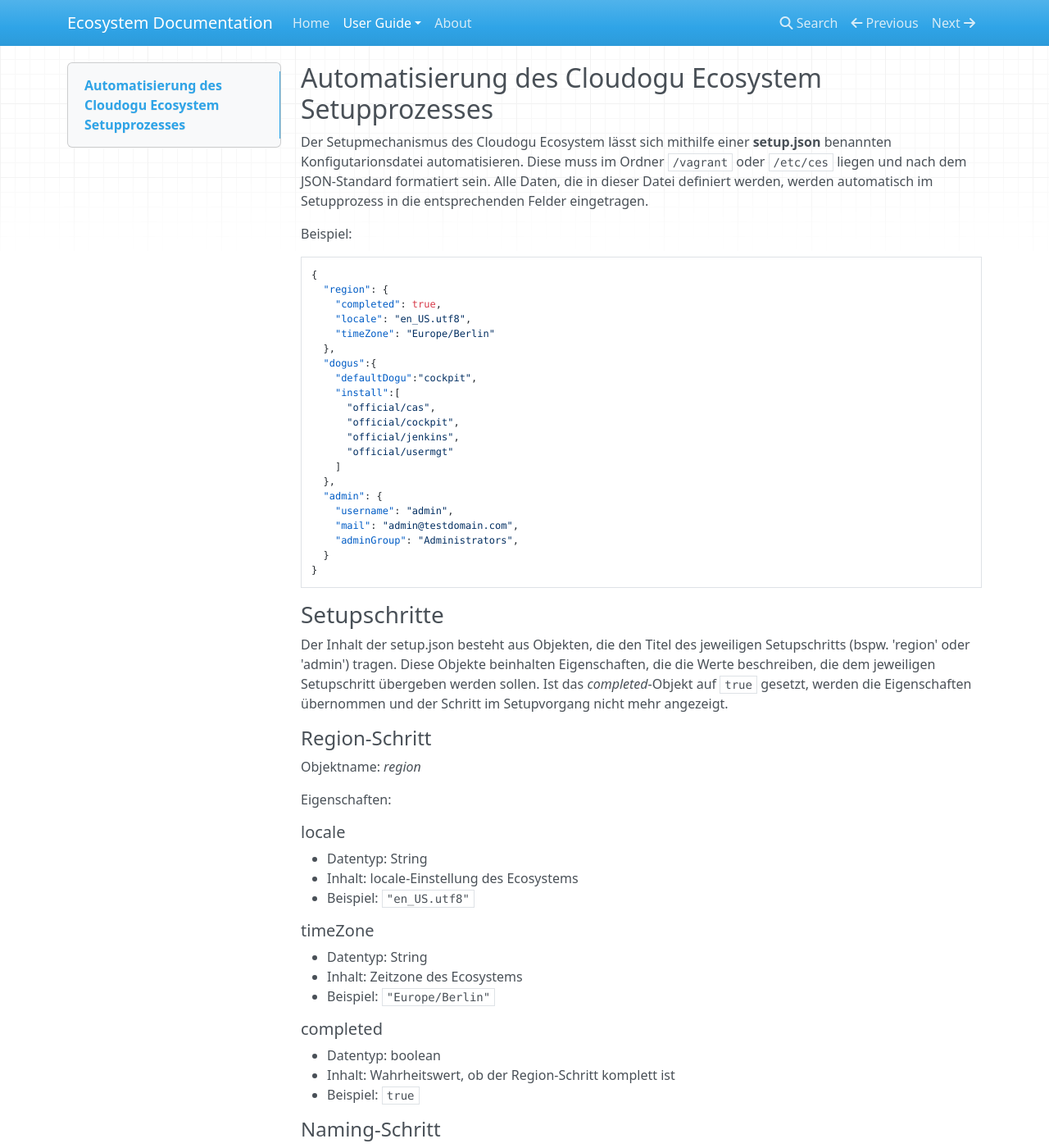
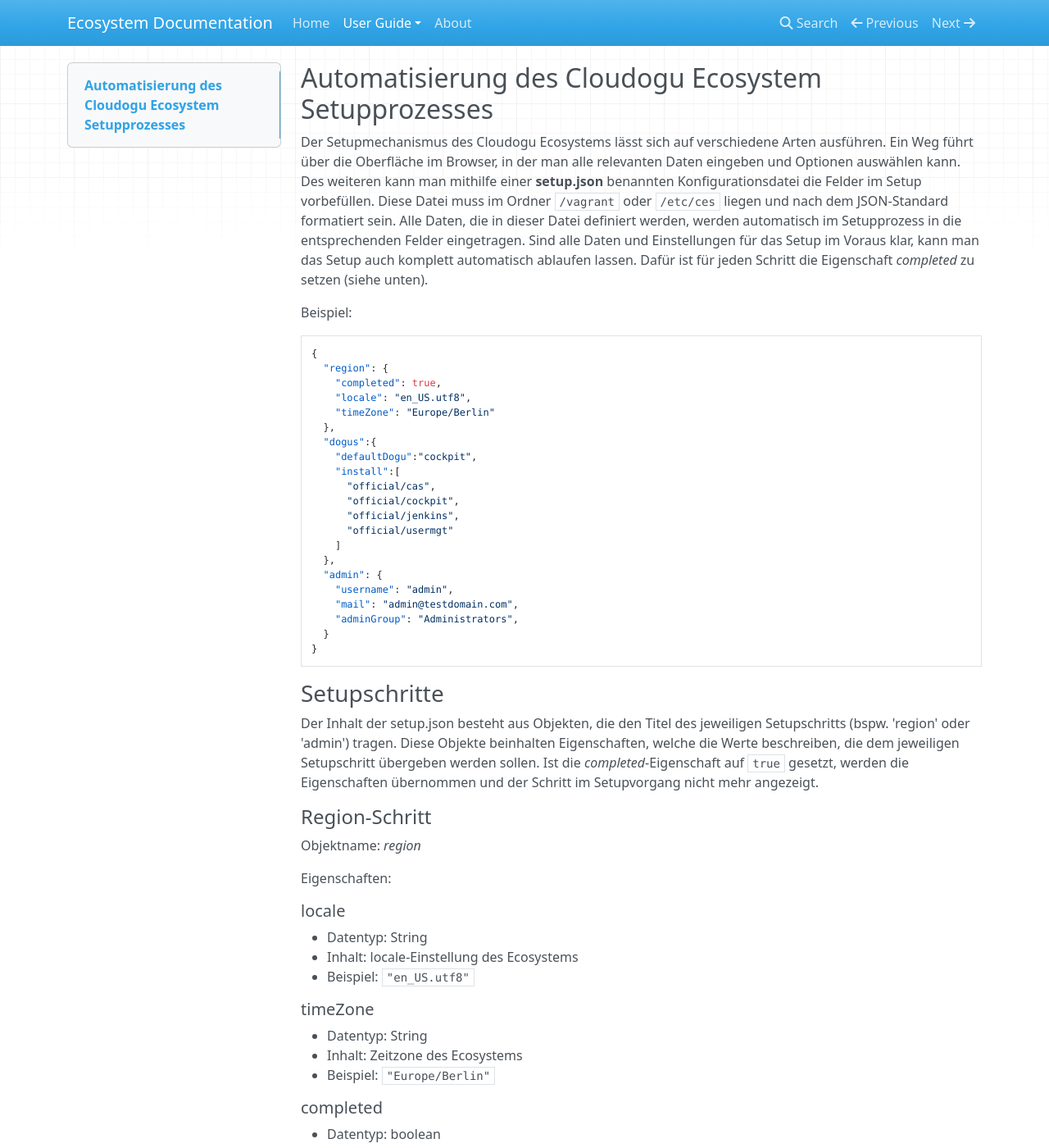
Before and after one commit to cloudogu/ecosystem, an MkDocs documentation site: the page built from docs/docs/user-guide/setup-json.md, in a window 1280 px wide and 1400 px high. Shown: the whole window at 82% size. Built offline with MkDocs 1.6.1, drawn with Linux system fonts in a browser that asks for light colours; nearby versions of some CDN libraries; old or Windows-style settings are respelled for this version of MkDocs; some of the changed text lies outside the part shown.

Commit message:
Extend setup.json documentation

`````diff
--- a/docs/docs/user-guide/setup-json.md
+++ b/docs/docs/user-guide/setup-json.md
@@ -1,5 +1,5 @@
 ## Automatisierung des Cloudogu Ecosystem Setupprozesses
-Der Setupmechanismus des Cloudogu Ecosystem lässt sich mithilfe einer **setup.json** benannten Konfigutarionsdatei automatisieren. Diese muss im Ordner ``/vagrant`` oder ``/etc/ces`` liegen und nach dem JSON-Standard formatiert sein. Alle Daten, die in dieser Datei definiert werden, werden automatisch im Setupprozess in die entsprechenden Felder eingetragen.
+Der Setupmechanismus des Cloudogu Ecosystems lässt sich auf verschiedene Arten ausführen. Ein Weg führt über die Oberfläche im Browser, in der man alle relevanten Daten eingeben und Optionen auswählen kann. Des weiteren kann man mithilfe einer **setup.json** benannten Konfigurationsdatei die Felder im Setup vorbefüllen. Diese Datei muss im Ordner ``/vagrant`` oder ``/etc/ces`` liegen und nach dem JSON-Standard formatiert sein. Alle Daten, die in dieser Datei definiert werden, werden automatisch im Setupprozess in die entsprechenden Felder eingetragen. Sind alle Daten und Einstellungen für das Setup im Voraus klar, kann man das Setup auch komplett automatisch ablaufen lassen. Dafür ist für jeden Schritt die Eigenschaft _completed_ zu setzen (siehe unten).
 
 Beispiel:
 ````
@@ -27,7 +27,7 @@
 ````
 
 ### Setupschritte
-Der Inhalt der setup.json besteht aus Objekten, die den Titel des jeweiligen Setupschritts (bspw. 'region' oder 'admin') tragen. Diese Objekte beinhalten Eigenschaften, die die Werte beschreiben, die dem jeweiligen Setupschritt übergeben werden sollen. Ist das _completed_-Objekt auf ``true`` gesetzt, werden die Eigenschaften übernommen und der Schritt im Setupvorgang nicht mehr angezeigt.
+Der Inhalt der setup.json besteht aus Objekten, die den Titel des jeweiligen Setupschritts (bspw. 'region' oder 'admin') tragen. Diese Objekte beinhalten Eigenschaften, welche die Werte beschreiben, die dem jeweiligen Setupschritt übergeben werden sollen. Ist die _completed_-Eigenschaft auf ``true`` gesetzt, werden die Eigenschaften übernommen und der Schritt im Setupvorgang nicht mehr angezeigt.
 
 #### Region-Schritt
 Objektname: _region_
@@ -59,7 +59,7 @@
 ##### fqdn
 * Datentyp: String
 * Inhalt: Vollständige Domain des Ecosystems
-* Beispiel: ``www.myecosystem.com``
+* Beispiel: ``"www.myecosystem.com"``
 
 ##### hostname
 * Datentyp: String
@@ -246,19 +246,20 @@
 
 
 #### Admin-Schritt
+Diese Einstellungen sind, bis auf _adminGroup_, nur relevant, sofern ein "embedded" User Backend gewählt wurde. Anderenfalls sind die Vorgaben des externen User Backends gültig.
 Objektname: _admin_
 
 Eigenschaften:
+
+##### mail
+* Datentyp: String
+* Inhalt: E-Mail-Adresse des Admin-Kontos
+* Beispiel: ``"admin@mydomain.com"``
 
 ##### username
 * Datentyp: String
 * Inhalt: Name des Admin-Kontos
 * Beispiel: ``"admin"``
-
-##### mail
-* Datentyp: String
-* Inhalt: E-Mail-Adresse des Admin-Kontos
-* Beispiel: ``"admin@mydomain.com"``
 
 ##### password
 * Datentyp: String
@@ -271,6 +272,7 @@
 ##### adminGroup
 * Datentyp: String
 * Inhalt: Name der Gruppe im User Backend, die Administratorrechte im Ecosystem erhalten soll
+* Diese Einstellung ist auch zu setzen, wenn ein externes User Backend gewählt wurde
 * Beispiel: ``"administrators"``
 
 ##### adminMember
@@ -285,11 +287,11 @@
 
 
 #### registryConfig (optional)
-Hier lassen sich einige Einstellungen tätigen, die nicht über die Weboberfläche des Setupprozesses abgefragt werden. Diese werden unter ``/config/`` in der registry des Ecosystems abgelegt.
+An dieser Stelle lassen sich Werte definieren, die direkt in die Registry übernommen werden sollen. Hierfür gibt es keinen äquivalenten Schritt in der Setupoberfläche. Die hier definierten Werte werden unter ``/config/`` in der Registry des Ecosystems abgelegt.
 
 Objektname: _registryConfig_
 
-Enthält folgende Objekte:
+Enthält beispielsweise folgende Objekte:
 
 ##### \_global
 * Inhalt: Globale Konfigurationsdaten
`````
Also changed, not shown: other parts of docs/docs/user-guide/setup-json.md (+2 -0 lines).
